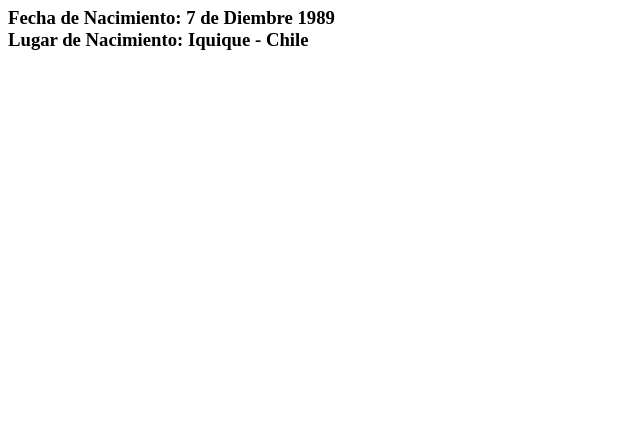
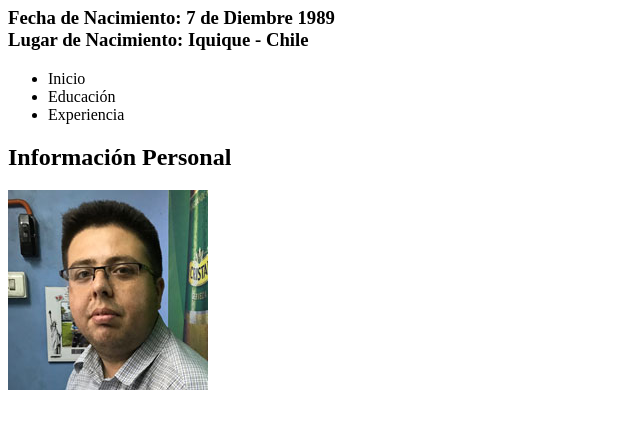
Before and after one commit to fhlillo/fundamentoHTML, a plain HTML site: page index.html in a window 1280 px wide. Shown: the part 276-704 px from the top of the page, without its empty margins (0-640 px from the left). Drawn offline with Linux system fonts and the light colour scheme.

Commit message:
agregar imagen perfil

```diff
--- a/index.html
+++ b/index.html
@@ -13,7 +13,19 @@
 	<h3>Fecha de Nacimiento: 7 de Diembre 1989<br>
 	Lugar de Nacimiento: Iquique - Chile
 	</h3>
-
+	<nav>
+		<ul>
+			<li>Inicio</li>
+			<li>Educación</li>
+			<li>Experiencia</li>
+		</ul>
+	</nav>
 </header>
+<section>
+	<article>
+		<h2>Información Personal</h2>
+		<img src="img/img-perfil.jpg" alt="imagen perfil">
+	</article>
+</section>
 </body>
 </html>
```
